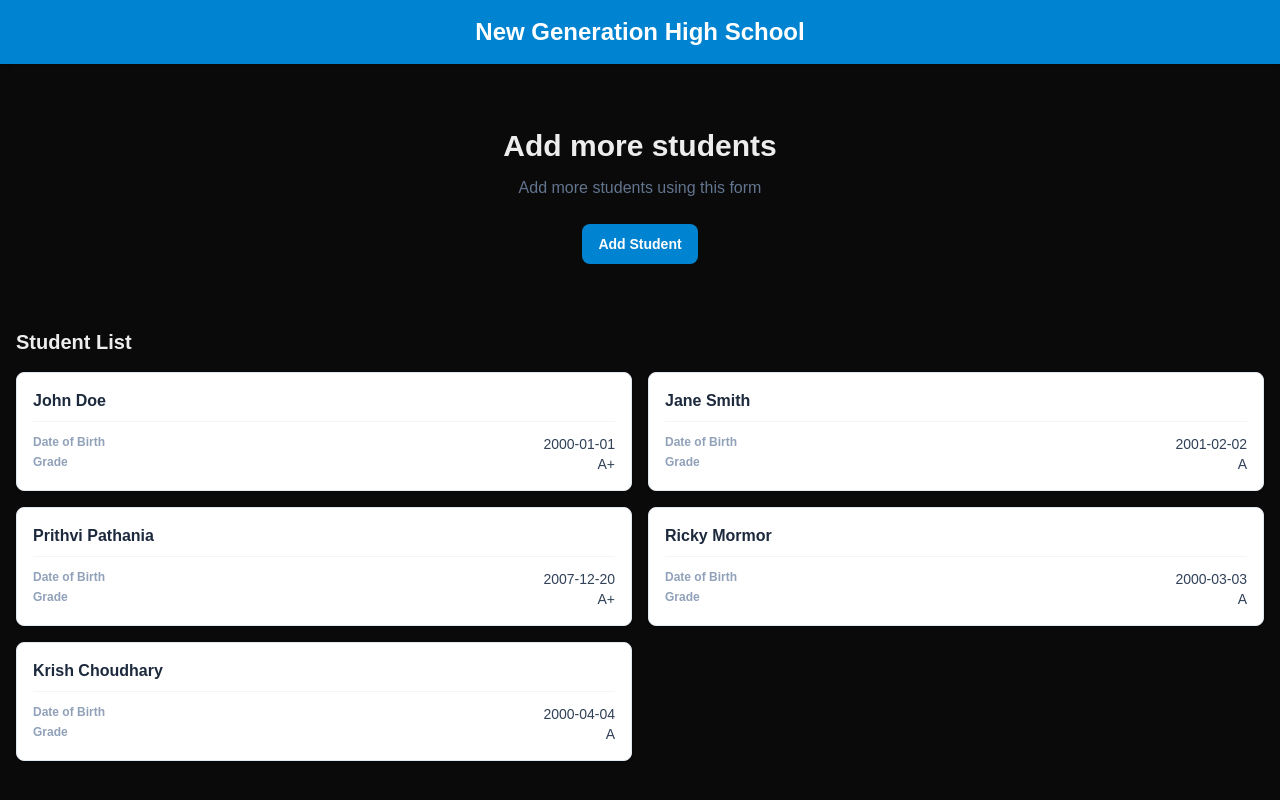
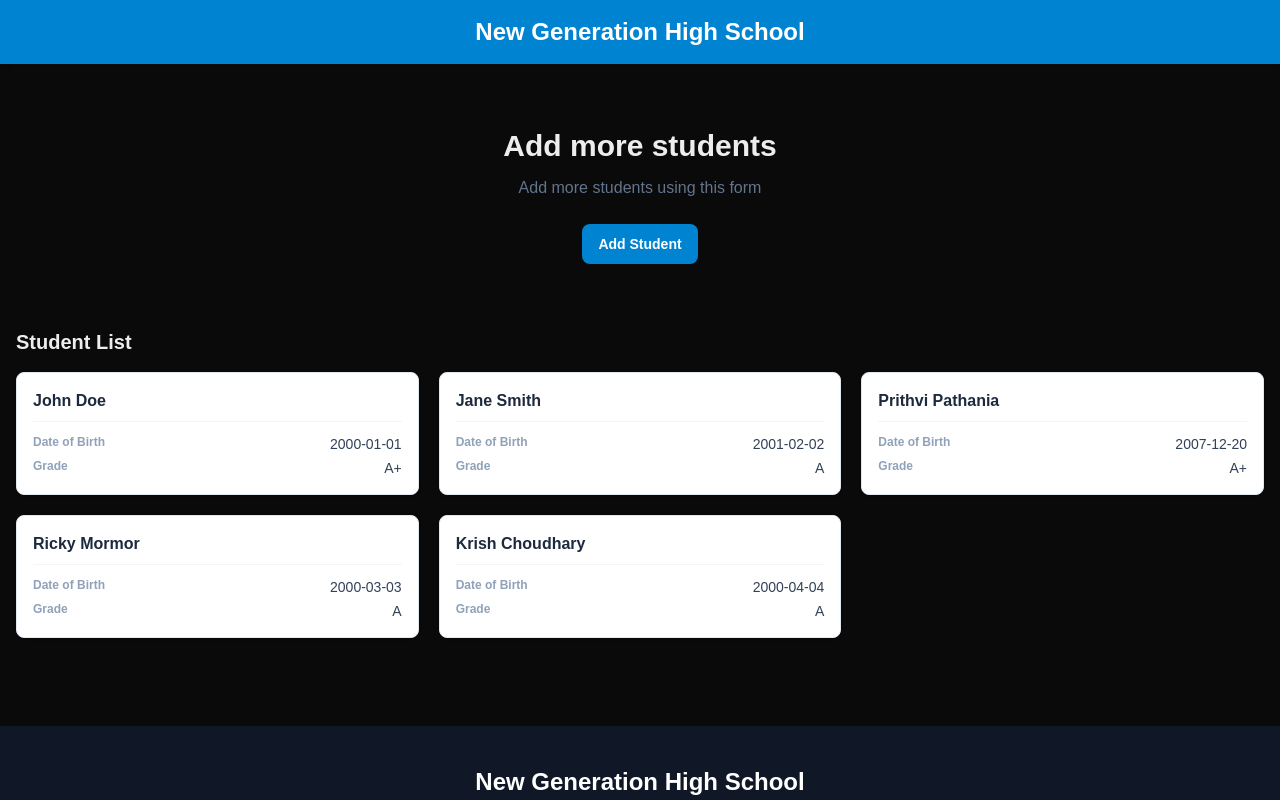
Before and after one commit to KrishJaihind/student-portal, a Next.js app: page / in a window 1280 px wide. Shown: the top 800 px of the page. Built offline with nearby package versions, Linux system fonts and the light colour scheme.

Commit message:
Moved StudentCard to own component
before it wasn't a component and was just in the page.

```diff
--- a/app/layout.tsx
+++ b/app/layout.tsx
@@ -31,7 +31,7 @@ export default function RootLayout({
     >
       <body className="min-h-full flex flex-col">      <Navbar />
         <main className="flex-1">
-        {children}
+          {children}
         </main>
         <Footer />
       </body>
--- a/app/page.tsx
+++ b/app/page.tsx
@@ -1,49 +1,32 @@
-
-import Link from "next/dist/client/link";
+'use client';
+import Link from "next/link";
 import students from "@/data/students";
-import { registerationSchema } from "@/data/schema";
-import FormField from "@/components/FormField";
+import StudentCard from "@/components/StudentCard";
 export default function Home() {
   return (
-    <>
+    <main>
+      {/* Form Section*/}
       <div className="mx-w-xl mx-auto px-6 py-16 text-center">
         <h2 className="text-3xl font-bold text-white-900 mb-3">Add more students </h2>
         <p className="text-slate-500 mb-8">Add more students using this form</p>
-        <Link href='/' className="inline-bock rounded-lg bg-sky-600 py-3 text-sm font-semibold text-white hover:bg-sky-700 px-4">
+        <Link href="/" className="inline-bock rounded-lg bg-sky-600 py-3 text-sm font-semibold text-white hover:bg-sky-700 px-4">
           Add Student
         </Link>
       </div>
-
-      {/* Display Students */}
+      {/* Student List*/}
       <div>
-          <h3 className="text-xl font-semibold text-white-800 py-2 px-4">Student List</h3>
-        </div>
-      <div className="grid grid-cols-1 sm:grid-cols-2 gap-4 px-4 py-2">
-
-        {students.map((s) => (
-          <div
-            key={s.id}
-            className="border border-slate-200 rounded-lg p-4 bg-white shadow-sm hover:shadow-md">
-            {/* Card Header - Name*/}
-            <div className="flex justify-between border-b border-slate-100 pb-2 mb-3">
-            <h3 className="font-bold text-slate-800">{s.fullName}</h3>
-            </div>
-            {/* Details - Date of Birth & Grade */}
-            <div className="mt-3 text-sm text-slate-600">
-              <div className="flex justify-between">
-                <span className="text-slate-400 text-xs font-semibold">Date of Birth</span>
-                <span className="font-medium text-slate-700">{s.dob}</span>
-              </div>
-              <div className="flex justify-between">
-                <span className="text-slate-400 text-xs font-semibold">Grade</span>
-                <span className="font-medium text-slate-700">{s.studentGrade}</span>
-              </div>
-            </div>
-          </div>
+        <h3 className="text-xl font-semibold text-white-800 py-2 px-4">Student List</h3>
+      </div>
+      <div className="grid grid-cols-1 sm:grid-cols-2 lg:grid-cols-3 gap-5 py-2 px-4">
+        {students.map((student) => (
+          <StudentCard
+            key={student.id}
+            fullName={student.fullName}
+            dob={student.dob}
+            studentGrade={student.studentGrade}
+          />
         ))}
       </div>
-
-
-    </>
+    </main>
   );
 }
--- a/components/StudentCard.tsx
+++ b/components/StudentCard.tsx
@@ -0,0 +1,36 @@
+interface StudentCardProps {
+    fullName: string;
+    dob: string;
+    studentGrade: string;
+}
+
+const StudentCard = ({
+    fullName,
+    dob,
+    studentGrade
+}: StudentCardProps) => {
+    return (
+        <div className="border border-slate-200 rounded-lg p-4 bg-white shadow-sm hover:shadow-md">
+
+            {/* Card Header - Name*/}
+            <div className="flex justify-between border-b border-slate-100 pb-2 mb-3">
+                <h3 className="font-bold text-slate-800">{fullName}</h3>
+            </div>
+
+            {/* Details - Date of Birth & Grade */}
+            <div className="mt-3 text-sm text-slate-600">
+                <div className="flex justify-between">
+                    <span className="text-slate-400 text-xs font-semibold">Date of Birth</span>
+                    <span className="font-medium text-slate-700">{dob}</span>
+                </div>
+                <div className="flex justify-between mt-1">
+                    <span className="text-slate-400 text-xs font-semibold">Grade</span>
+                    <span className="font-medium text-slate-700">{studentGrade}</span>
+                </div>
+            </div>
+
+        </div>
+    );
+};
+
+export default StudentCard;
```
